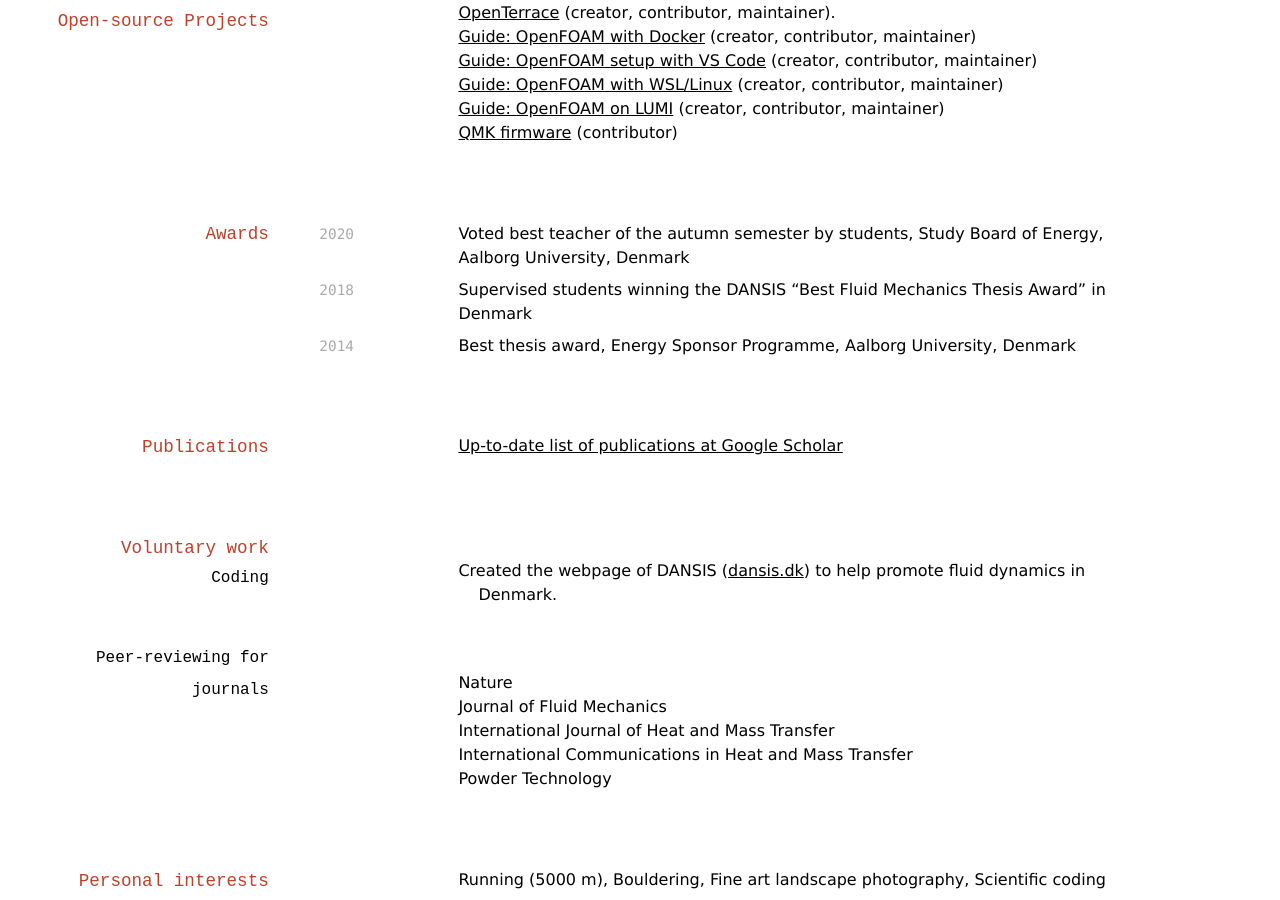
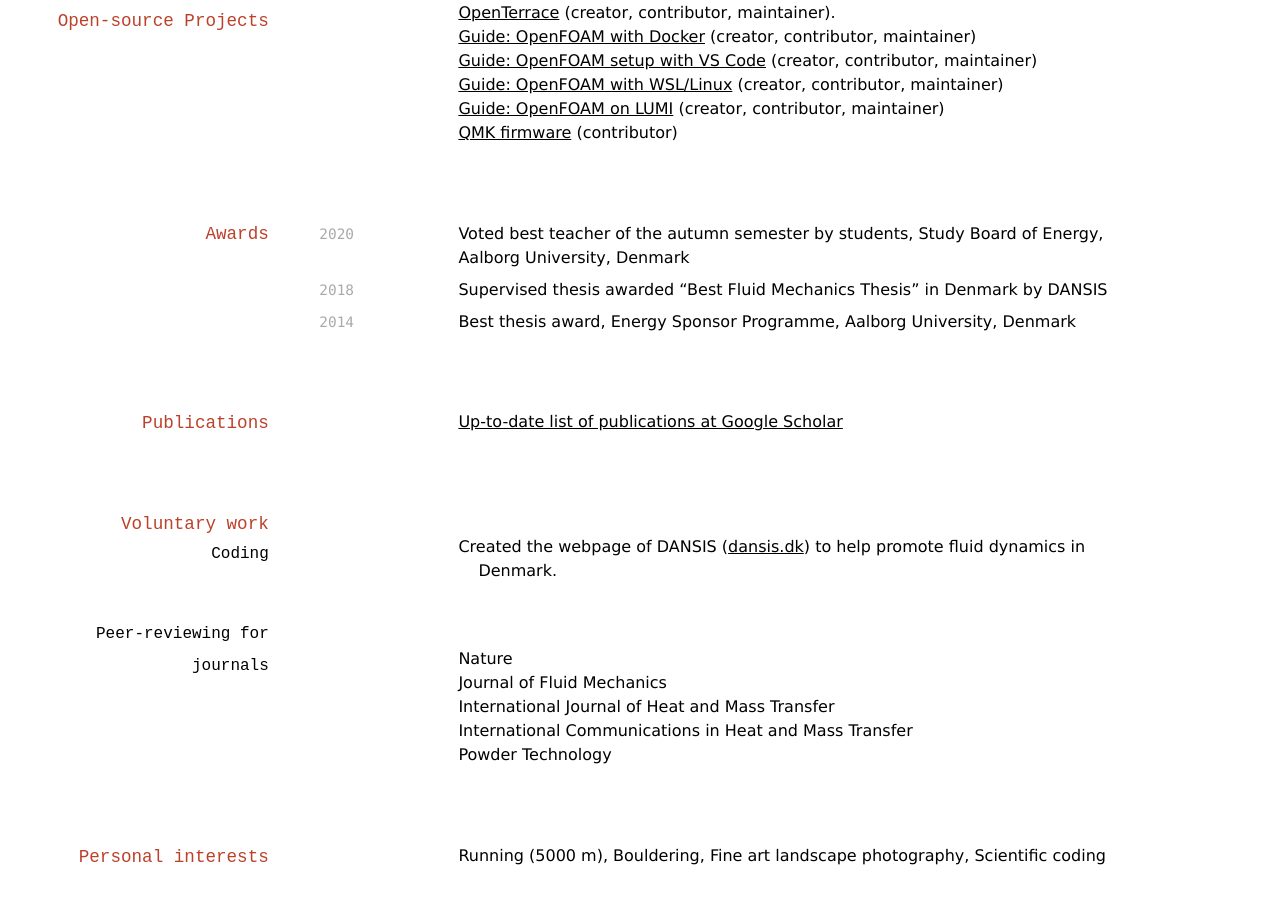
Before and after one commit to jakobhaervig/cv, a Jekyll site: the page built from index.md, in a window 1280 px wide and 900 px high, scrolled down 2292 px. Built offline with Jekyll 4.4.1, drawn with Linux system fonts in a browser that asks for light colours; after the commit the page ends 3168 px from its top, so only the background shows below that.

Commit message:
Update index.md

```diff
--- a/index.md
+++ b/index.md
@@ -129,7 +129,7 @@ __MSc in Thermal Energy and Process Engineering, Aalborg University__
 Voted best teacher of the autumn semester by students, Study Board of Energy, Aalborg University, Denmark
 
 `2018`
-Supervised students winning the DANSIS "Best Fluid Mechanics Thesis Award" in Denmark
+Supervised thesis awarded "Best Fluid Mechanics Thesis" in Denmark by DANSIS
 
 `2014`
 Best thesis award, Energy Sponsor Programme, Aalborg University, Denmark
```
